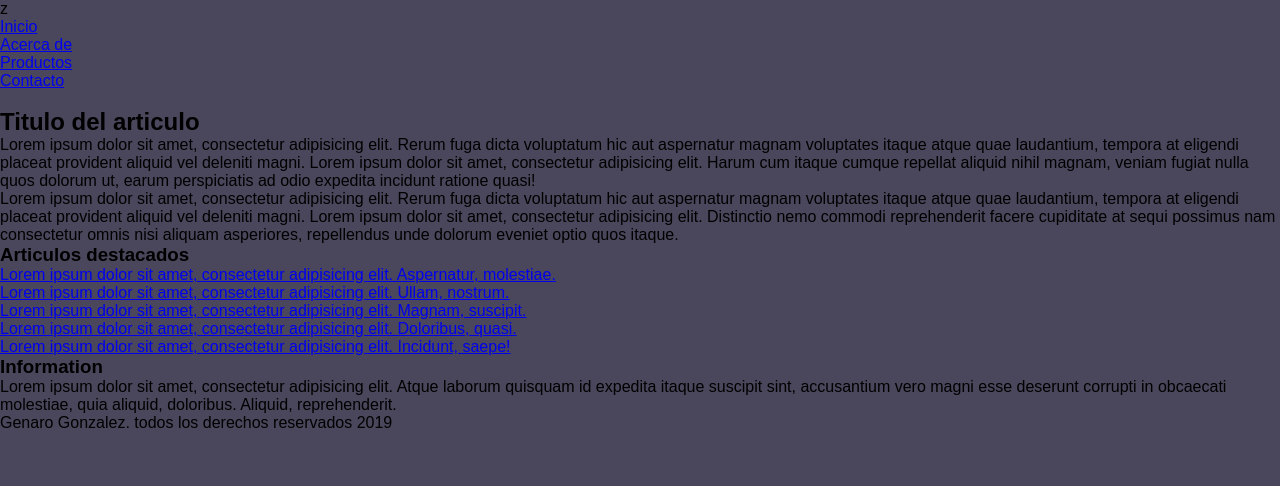
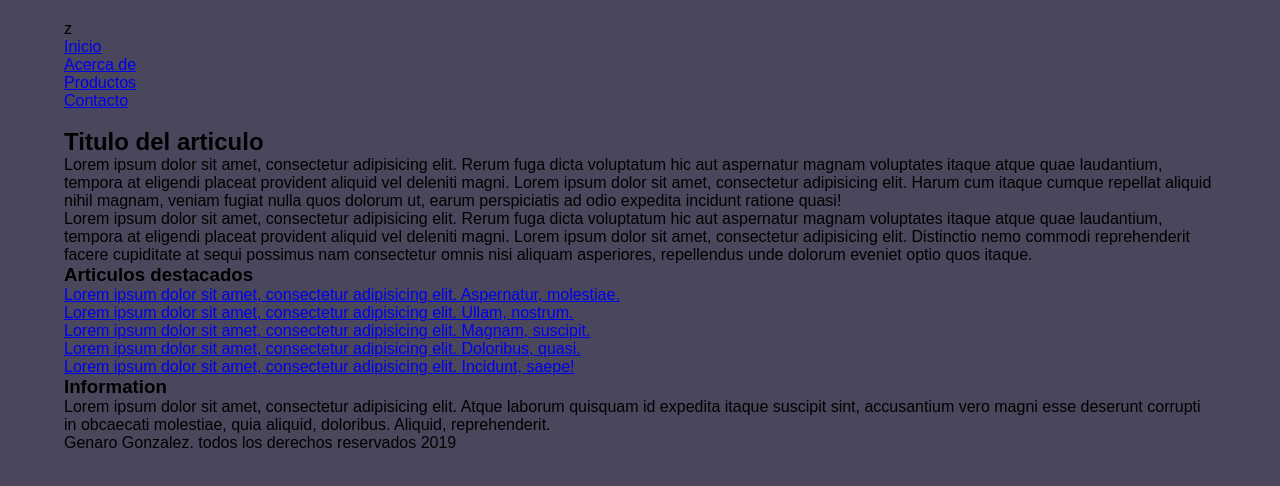
Before and after one commit to genarogg/Layout-fm, a plain HTML site: page index.html in a window 1280 px wide. Drawn offline with nearby package versions, Linux system fonts and the light colour scheme; files that its build step writes are made by us from their sources.

Commit message:
.contenedor

```diff
--- a/css/_generales.scss
+++ b/css/_generales.scss
@@ -11,3 +11,10 @@ body{
 	font-size: 16px;
 	background-color: #4a465b;
 }
+
+.contenedor{
+	width: 90%;
+	max-width: 1200px;
+	margin: 20px auto;
+	overflow: hidden;
+}
```
